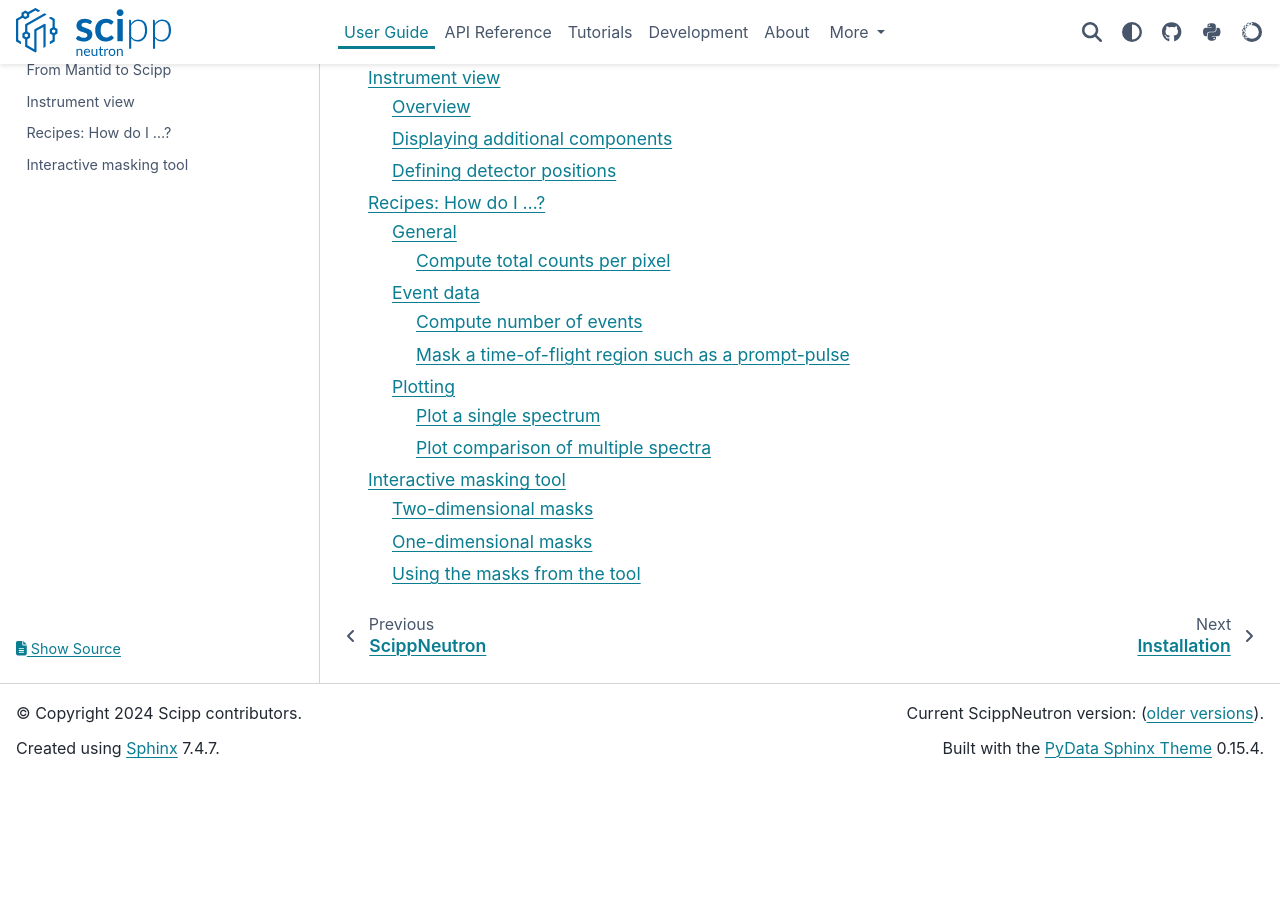
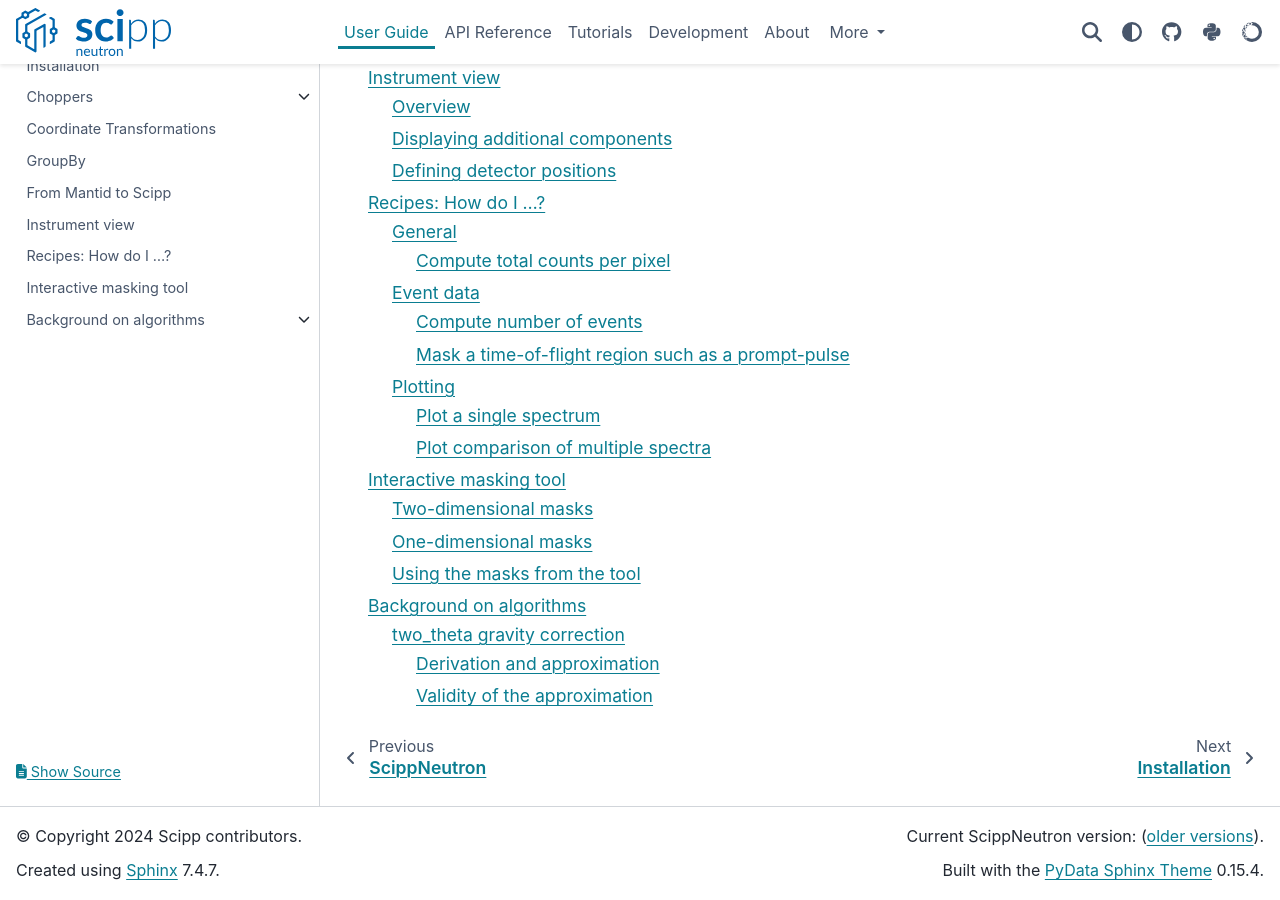
Before and after one commit to scipp/scippneutron, a Sphinx documentation site: the page built from docs/user-guide/index.md, in a window 1280 px wide and 900 px high, scrolled down 2094 px. Built offline with Sphinx 7.4.7 and the PyData theme 0.15.4, drawn with Linux system fonts in a browser that asks for light colours; the version number could not be read and is left out; before the commit the page ends 2871 px from its top, so only the background shows below that.

Commit message:
Make gravity 2theta approx docs part of rendered docs

````diff
--- /dev/null
+++ b/docs/user-guide/algorithms-background/index.md
@@ -0,0 +1,5 @@
+# Background on algorithms
+
+```{toctree}
+two_theta-gravity-correction
+```
--- a/docs/user-guide/index.md
+++ b/docs/user-guide/index.md
@@ -9,4 +9,5 @@
 instrument-view
 recipes
 masking-tool
+algorithms-background/index
 ```
````
Also changed, not shown: docs/user-guide/auxiliary/README.md (deleted, +0 -3 lines), docs/user-guide/auxiliary/gravity_approx/README.md (deleted, +0 -8 lines), docs/user-guide/algorithms-background/two_theta-gravity-correction.ipynb (added), docs/user-guide/coordinate-transformations.ipynb, 1 other file.
